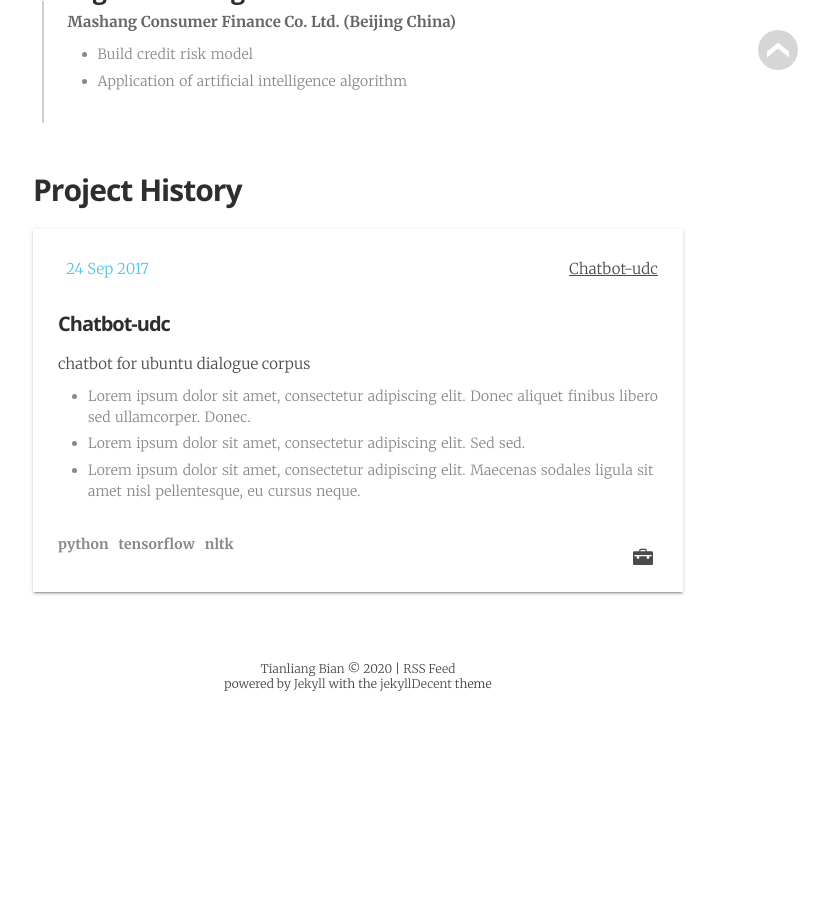
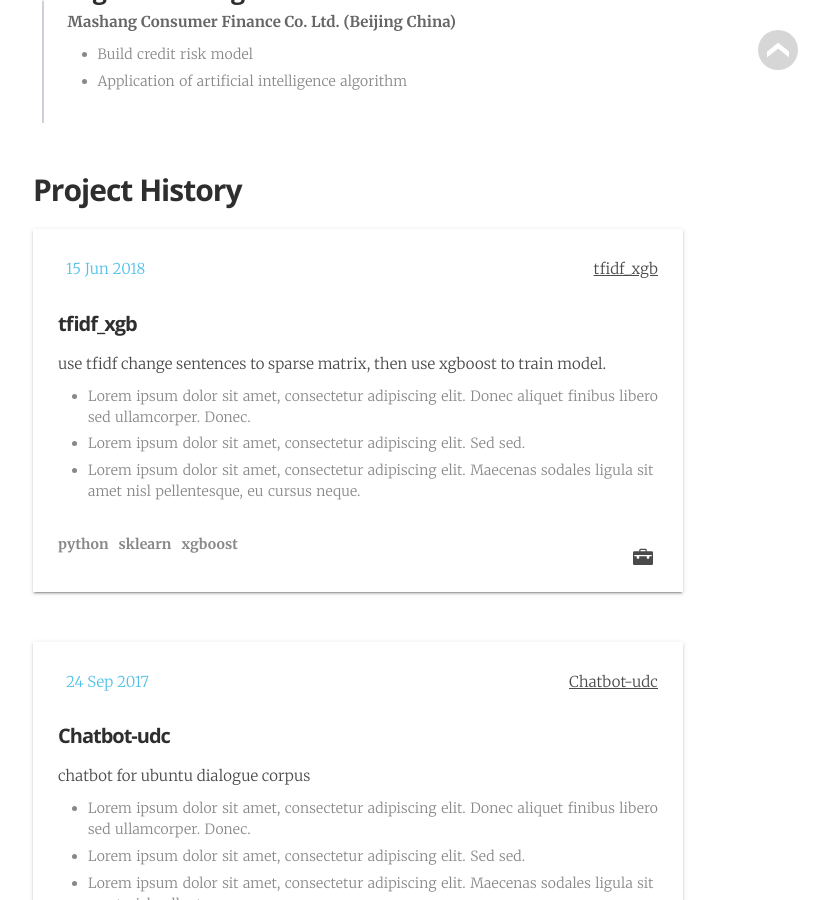
Before and after one commit to TyrionBian/tyrionbian.github.io, a Jekyll site: the page built from _pages/cv.md, in a window 1280 px wide and 900 px high, scrolled down 1649 px. Shown: the whole window, without its empty margins (282-1111 px from the left). Built offline with Jekyll 4.4.1, drawn with Linux system fonts in a browser that asks for light colours; some web fonts are replaced; before the commit the page ends 2362 px from its top, so only the background shows below that.

Commit message:
Update cv.yml

```diff
--- a/_data/cv.yml
+++ b/_data/cv.yml
@@ -34,6 +34,15 @@ tianliang:
             - "Build credit risk model"
             - "Application of artificial intelligence algorithm"
     projects:
+        - time:             "15 Jun 2018"
+          title:            "tfidf_xgb"
+          url:              "https://github.com/TyrionBian/tfidf_xgb"
+          describe:         "use tfidf change sentences to sparse matrix, then use xgboost to train model."
+          technologies:     "python, sklearn, xgboost"
+          responsibilities:
+            - "Lorem ipsum dolor sit amet, consectetur adipiscing elit. Donec aliquet finibus libero sed ullamcorper. Donec."
+            - "Lorem ipsum dolor sit amet, consectetur adipiscing elit. Sed sed."
+            - "Lorem ipsum dolor sit amet, consectetur adipiscing elit. Maecenas sodales ligula sit amet nisl pellentesque, eu cursus neque."
         - time:             "24 Sep 2017"
           title:            "Chatbot-udc"
           url:              "https://github.com/TyrionBian/chatbot-udc"
```
